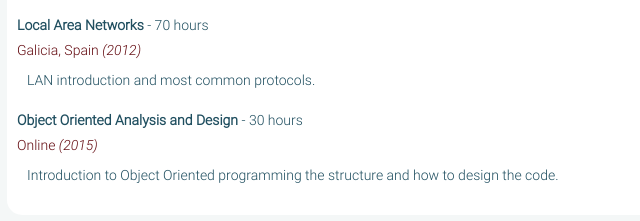
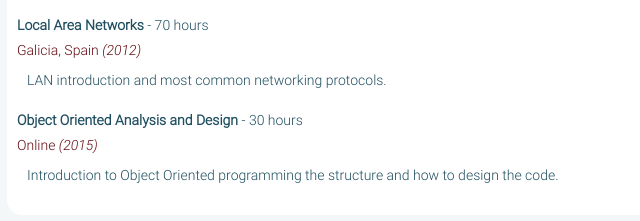
Before and after one commit to luisrc7/personal-web, a plain HTML site: page index.html in a window 1280 px wide. Shown: the part 2040-2261 px from the top of the page, 63-703 px from the left. Drawn offline with Linux system fonts and the light colour scheme.

Commit message:
Test commit for auto deployment in Production.

```diff
--- a/index.html
+++ b/index.html
@@ -2,7 +2,6 @@
 <html lang="en">
 <head>
   <title>Luis Rodriguez Castromil - Personal Website</title>
-  <!-- Meta -->
   <meta charset="utf-8">
   <meta http-equiv="X-UA-Compatible" content="IE=edge">
   <meta name="viewport" content="width=device-width, initial-scale=1.0">
@@ -29,7 +28,8 @@
   <div class="container">
 
     <div class="col-sm-1 header-image">
-      <img src="assets/img/LuisRodriguez.jpg" class="img-circle" id="profile-img" alt="Luis Rodriguez Castromil profile image"/>
+      <img src="assets/img/LuisRodriguez.jpg" class="img-circle" id="profile-img" alt="Luis Rodriguez Castromil profile
+      image"/>
     </div>
 
     <div class="col-sm-8 col-sm-offset-1 header-name">
@@ -208,7 +208,7 @@
           <span class="education-location">Galicia, Spain</span> <span class="education-time">(2012)</span>
           <div class="education-content">
             <p>
-              LAN introduction and most common protocols.
+              LAN introduction and most common networking protocols.
             </p>
           </div>
         </div>
```
